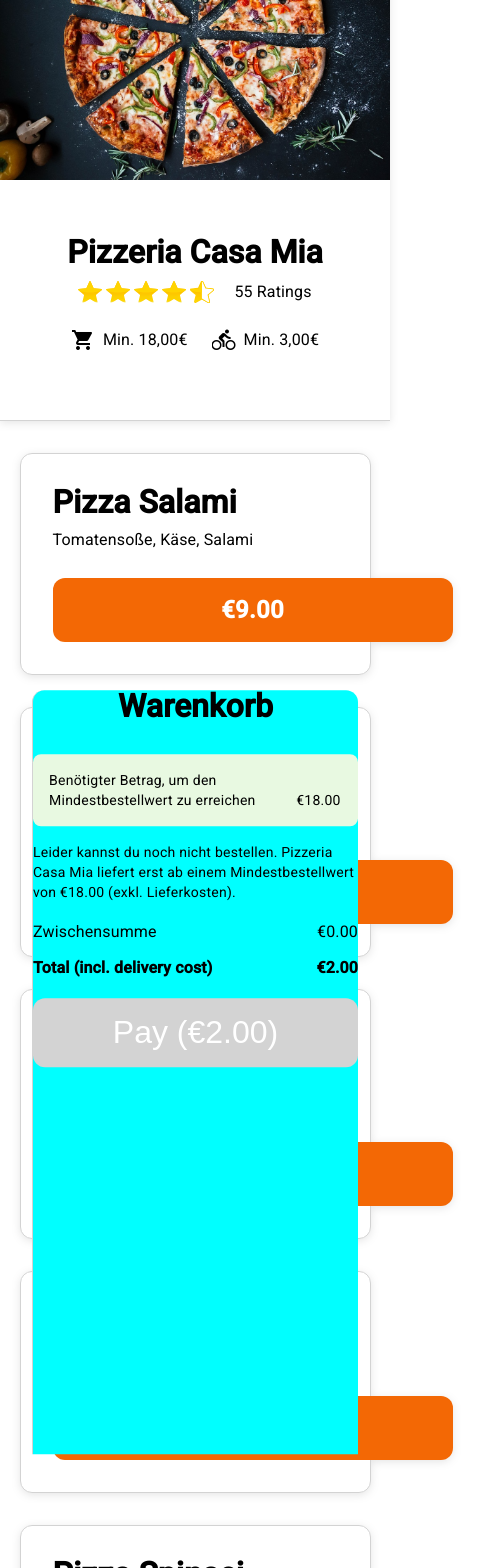
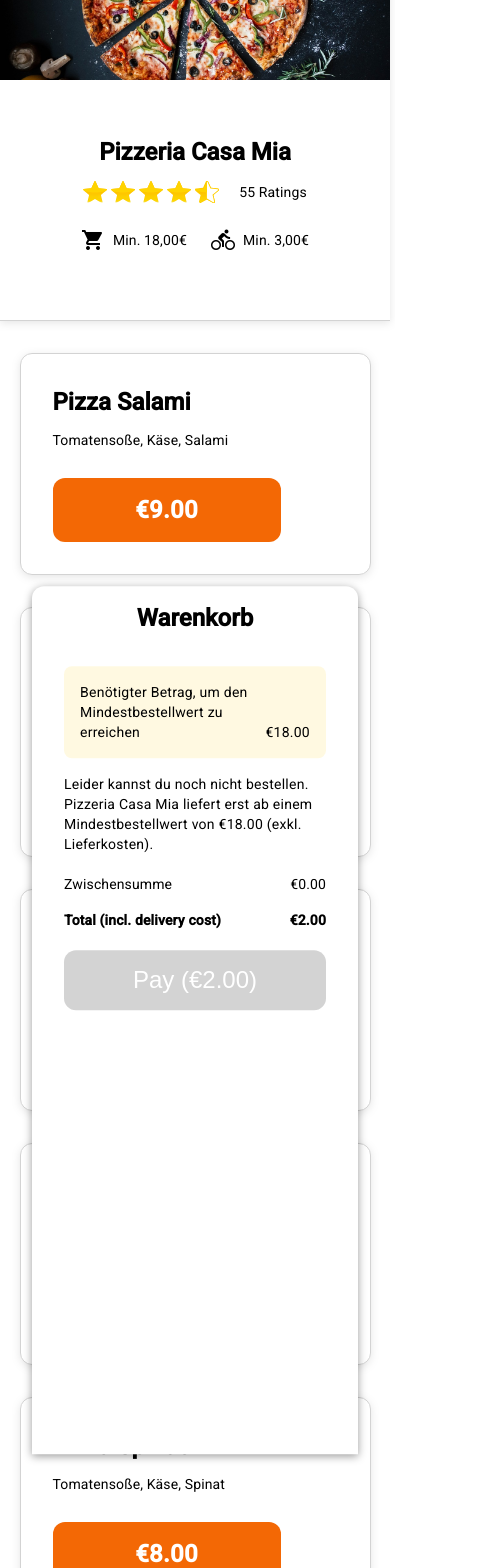
Before and after one commit to maksmuehlbauer/ang-lieferando, an Angular app: page / in a window 390 px wide. Shown: the part 200-1768 px from the top of the page, 502 px wide, since content can reach past the window. Built offline with nearby package versions, Linux system fonts and the light colour scheme.

Commit message:
add resp-styles logic func

```diff
--- a/src/app/app.component.html
+++ b/src/app/app.component.html
@@ -1,8 +1,8 @@
 <mat-toolbar>
 
     <span><img src="./assets/img/logo.svg" alt=""></span>
-    <span>Menue</span>
-    <mat-icon>menu</mat-icon>
+    <span class="d-none">Menue</span>
+    <!-- <mat-icon>menu</mat-icon> -->
 
 </mat-toolbar>
 <router-outlet></router-outlet>
--- a/src/app/app.component.scss
+++ b/src/app/app.component.scss
@@ -9,6 +9,20 @@
     padding: 0 40px;
 }
 
+.logo-img {
+    // width: 48px;
+}
+
+@media (max-width: 500px) {
+    .d-none {
+        display: none;
+    }
+
+    mat-toolbar {
+        justify-content: center;
+    }
+
+}
 
 // .main-content {
 //     width: calc(100% - 360px);
--- a/src/app/main-container/comnpany-information/comnpany-information.component.html
+++ b/src/app/main-container/comnpany-information/comnpany-information.component.html
@@ -6,7 +6,7 @@
             <img src="./assets/img/star.svg" alt="" class="stars">
         }
         <img src="./assets/img/star-half.svg" alt="" class="stars">
-        <h3 class="ml-16">55 Ratings</h3>
+        <h3 class="ml-16 mobile-size-h3">55 Ratings</h3>
     </div>
     <div class="deliver-infos">
         <mat-icon>shopping_cart</mat-icon>
--- a/src/app/main-container/comnpany-information/comnpany-information.component.scss
+++ b/src/app/main-container/comnpany-information/comnpany-information.component.scss
@@ -46,3 +46,10 @@
         align-items: center;
     }
 }
+
+@media (max-width: 500px) {
+    .top-img {
+        height: 200px;
+    }
+
+}
--- a/src/app/main-container/meal-cards/meal-cards.component.scss
+++ b/src/app/main-container/meal-cards/meal-cards.component.scss
@@ -4,6 +4,7 @@
     @include display();
     flex-direction: column;
     // background-color: aliceblue;
+
 }
 
 .meal-card {
@@ -14,6 +15,9 @@
     position: relative;
     &:hover {
         filter: drop-shadow(0 2px 4px rgba(0, 0, 0, 0.3));
+    }
+    &:last-child {
+        margin-bottom: 88px;
     }
 }
 
--- a/src/app/main-container/shopping-basket/shopping-basket.component.html
+++ b/src/app/main-container/shopping-basket/shopping-basket.component.html
@@ -1,5 +1,10 @@
-<h1 class="mb-32">Warenkorb</h1>
+<div #basketContainer class="basket-box" [ngClass]="openBasket()">
+    <div class="top-box">
+        <h1 class="mb-32 mt-16" (click)="toggleBasket()">Warenkorb</h1>
+        <div class="mb-32 mt-16 count-circle" [ngClass]="hideBasketCounter()">{{ this.mealService.calculateBasketItems() }}</div>
+    </div>
 
+    <div class="scroll-container">
         <div *ngFor="let meal of mealService.shoppingBasket; let index = index" class="meal-boxes mb-16">
             <div class="default-box w-100 mb-8">
                 <h3>{{ meal.name }}</h3>
@@ -10,8 +15,9 @@
                 <h3>{{ meal.quantity }}</h3>
                 <button class="counter-btn" (click)="mealService.switchCounter(true, index)"><mat-icon>add</mat-icon></button>
             </div>
+        </div>
+    </div>
 
-</div>
 
     <div *ngIf="checkMinOrder()" class="default-box mb-16 bg-color">
         <p>Benötigter Betrag, um den Mindestbestellwert zu erreichen</p>
@@ -30,3 +36,6 @@
         <h3 class="f-weight">{{ mealService.calculateTotalCost() + 2 | currency: 'EUR':'symbol':'1.2-2' }}</h3>
     </div>
     <button [disabled]="checkMinOrder()" (click)="payOrder()" [ngClass]="checkDisable()">Pay ({{ mealService.calculateTotalCost() + 2 | currency: 'EUR':'symbol':'1.2-2' }})</button>
+
+
+</div>
--- a/src/app/main-container/shopping-basket/shopping-basket.component.scss
+++ b/src/app/main-container/shopping-basket/shopping-basket.component.scss
@@ -4,7 +4,7 @@
 //     box-sizing: border-box;
 // }
 
-:host {
+.basket-box {
     position: fixed;
     width: calc(360px - 48px);
     top: 80px;
@@ -69,26 +69,82 @@
     border-radius: 8px;
 }
 
+.count-circle {
+    display: none
+}
+
+.d-none {
+    display: none !important;
+}
+
+.scroll-container {
+    max-height: 44vh;
+    overflow-y: scroll;
+    scrollbar-width: thin;
+    scrollbar-color: lightgray transparent;
+
+    &::-webkit-scrollbar {
+      width: 6px;
+    }
+
+    &::-webkit-scrollbar-track {
+      background: transparent;
+    }
+
+    &::-webkit-scrollbar-thumb {
+      background-color: lightgray;
+      border-radius: 10px;
+    }
+
+    &::-webkit-scrollbar-thumb:hover {
+      background-color: gray;
+    }
+  }
+
+
+
 @media (max-width: 900px) {
-    :host {
+    .basket-box {
         width: unset;
         position: fixed;
-        // top: 96vh !important;
+        top: -24px !important;
         right: 32px;
         bottom: 0;
         left: 32px;
-        padding: 0;
-        background-color: aqua;
+        padding: 0 64px;
+        background-color: white;
         border-top-left-radius: 12px;
         border-top-right-radius: 12px;
-        filter: unset;
+        border: unset;
+        filter: drop-shadow(0 2px 4px rgba(0, 0, 0, 0.4));
         transform: translateY(96vh);
         &:hover {
             cursor: pointer;
         }
     }
 
-    :host.basket-open {
-        transform: translateY(10vh);
+    .show-basket {
+        top: -80vh !important;
+    }
+
+    .top-box {
+        @include display();
+        gap: 8px
+    }
+
+    .count-circle {
+        width: 32px;
+        height: 32px;
+        border-radius: 100%;
+        background-color: $main-color;
+        @include display();
+        color: white;
+        font-weight: 600;
     }
 }
+
+@media (max-width: 500px) {
+    .basket-box {
+        padding: 0 32px;
+    }
+}
--- a/src/app/main-container/shopping-basket/shopping-basket.component.ts
+++ b/src/app/main-container/shopping-basket/shopping-basket.component.ts
@@ -1,8 +1,7 @@
-import { Component, inject, HostListener, Renderer2, ElementRef } from '@angular/core';
+import { Component, inject, HostListener, ViewChild ,Renderer2, ElementRef } from '@angular/core';
 import { MealsService } from '../../meals.service';
 import { CommonModule } from '@angular/common';
 import { MatIconModule } from '@angular/material/icon';
-import { Router } from '@angular/router';
 
 
 @Component({
@@ -17,22 +16,43 @@
 })
 export class ShoppingBasketComponent {
 
-  mealService = inject(MealsService)
-  windowWidth: number = 900
-  scrollTriggerY: number = 80
-  minimumOrderValue: number = 18
-  showInfoText: boolean = true
+  @ViewChild('basketContainer') basketContainer!: ElementRef;
+  mealService = inject(MealsService);
+  windowWidth: number = 900;
+  scrollTriggerY: number = 80;
+  minimumOrderValue: number = 18;
+  showInfoText: boolean = true;
+  showBasket = false;
+  hideCounter = false
 
-  constructor(private router: Router, private renderer: Renderer2, private el: ElementRef) {}
+
+  constructor(private renderer: Renderer2, private el: ElementRef) {}
 
   @HostListener('window:scroll', ['$event'])
   onWindowScroll(event: Event) {
     const scrollY = window.scrollY;
     if (scrollY >= this.scrollTriggerY) {
-      this.renderer.setStyle(this.el.nativeElement, 'top', '0');
+      this.renderer.setStyle(this.basketContainer.nativeElement, 'top', '0');
     } else {
-      this.renderer.setStyle(this.el.nativeElement, 'top', '80px');
+      this.renderer.setStyle(this.basketContainer.nativeElement, 'top', '80px');
     }
+  }
+
+
+  hideBasketCounter():string {
+    return this.mealService.shoppingBasket.length < 1 ? 'd-none' : ''
+  }
+
+
+  toggleBasket() {
+    if (window.innerWidth < this.windowWidth) {
+      this.showBasket = !this.showBasket // switches between true and false
+    }
+  }
+
+
+  openBasket() {
+    return this.showBasket ? 'show-basket' : ''
   }
 
 
--- a/src/app/meals.service.ts
+++ b/src/app/meals.service.ts
@@ -108,6 +108,16 @@
     }
 
 
+    calculateBasketItems() {
+        let items = 0
+        for (let i = 0; i < this.shoppingBasket.length; i++) {
+            const meal = this.shoppingBasket[i];
+            items += meal.quantity
+        }
+        return items
+    }
+
+
     deleteFromBasket(index: number) {
         return this.shoppingBasket.splice(index, 1)
     }
--- a/src/styles.scss
+++ b/src/styles.scss
@@ -84,7 +84,6 @@
     border: none;
     padding: 16px 0;
     color: white;
-    // text-transform: uppercase;
     &:hover {
         background-color: $main-color-hover;
         cursor: pointer;
@@ -125,3 +124,22 @@
         width: 90%;
     }
 }
+
+@media (max-width: 500px) {
+    button {
+        width: 80%;
+    }
+
+    h1 {
+        font-size: 24px;
+    }
+
+    h3 {
+        font-size: 14px
+    }
+
+    button {
+        font-size: 24px;
+    }
+
+}
```
Also changed, not shown: src/assets/img/logo.jpg (added). Lines whose indentation alone changed are shown as unchanged.
